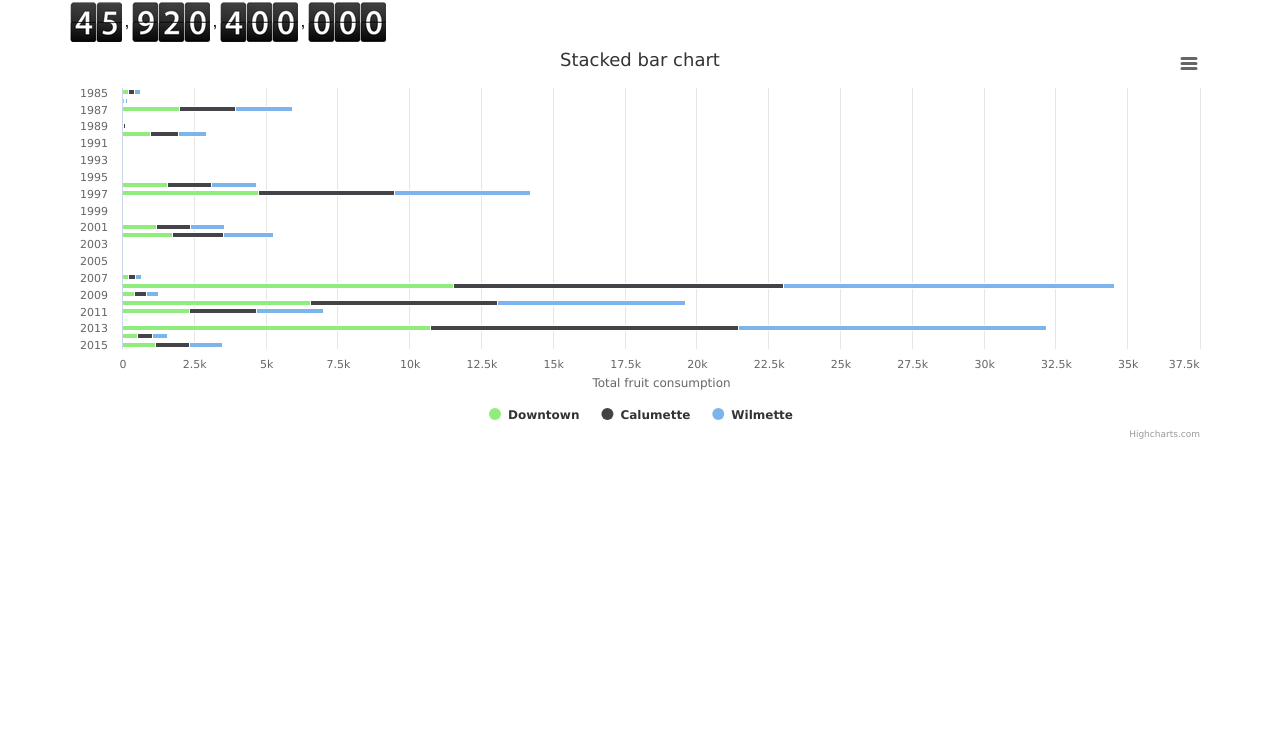
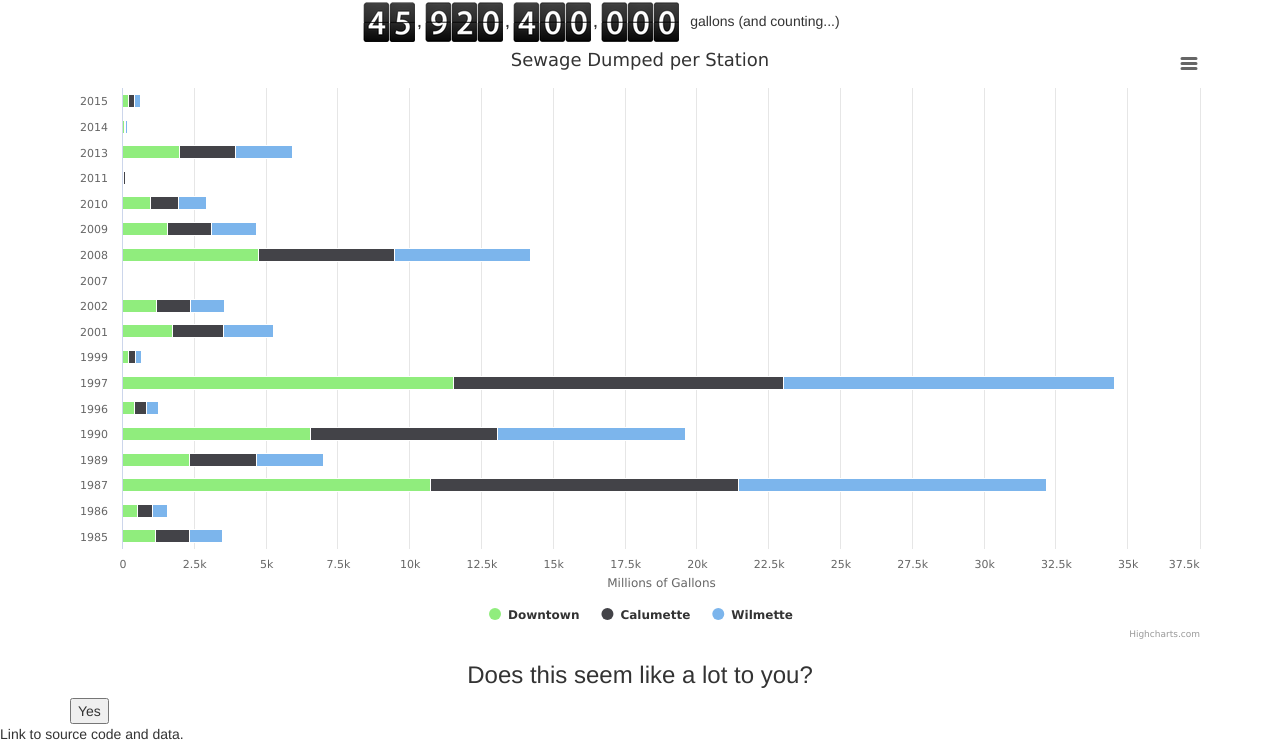
Before and after one commit to NORCatUofC/lakereversals, a plain HTML site: page index.html in a window 1280 px wide. Shown: the part 68-812 px from the top of the page. Drawn offline with nearby package versions, Linux system fonts and the light colour scheme.

Commit message:
Got rid of years from chart with 0 sewage

```diff
--- a/index.html
+++ b/index.html
@@ -15,12 +15,35 @@
 </head>
 
 <body>
+    <style>
+        h1, h3 {
+            text-align:center;
+        }
+    </style>
     <div class="container">
-        <h1>Swimming in Sewage</h1>
-        <span id='theCounter'>0</span>
+        <h1>Chicago sewage dumped in Lake Michigan </h1>
+        <div class="row">
+            <div class="col-sm-10 col-sm-offset-1 col-md-8 col-md-offset-2 col-lg-6 col-lg-offset-3">
+                <span id='theCounter' style="text-align:center">0</span> &nbsp;&nbsp;gallons (and counting...)
+            </div>
+
+
+        </div>
+
     </div>
     <div class="container">
-        <div id="container" style="min-width: 310px; height: 400px; margin: 0 auto"></div>
+        <div id="container" style="min-width: 310px; height: 600px; margin: 0 auto"></div>
+    </div>
+    <div class="container">
+        <h3>Does this seem like a lot to you?</h3>
+        <div class="row">
+            <div class="col-xs-6">
+                <button class="button">Yes</button>
+            </div>
+        </div>
+    </div>
+    <div id="footer">
+        Link to source code and data.
     </div>
 
 
--- a/js/gallonsPerYear.js
+++ b/js/gallonsPerYear.js
@@ -8,7 +8,7 @@ function drawGallonsPerYearChart(years, series) {
             type: 'bar'
         },
         title: {
-            text: 'Stacked bar chart'
+            text: 'Sewage Dumped per Station'
         },
         xAxis: {
             categories: years
@@ -16,7 +16,7 @@ function drawGallonsPerYearChart(years, series) {
         yAxis: {
             min: 0,
             title: {
-                text: 'Total fruit consumption'
+                text: 'Millions of Gallons'
             }
         },
         legend: {
--- a/js/swimmingInSewage.js
+++ b/js/swimmingInSewage.js
@@ -29,9 +29,13 @@ function gallonsPerStationSeries(data) {
     var years = {};
     var yearsList = [];
     // TODO: Change 2016 to current year to something more dynamic.
-    for (var year = 1985; year < 2016; year++) {
-        years[year] = 0;
-        yearsList.push(year);
+    for (var i = 0; i < data.length; i++) {
+        var year = parseInt(data[i].year);
+        if ($.inArray( year, yearsList) < 0) {
+            years[year] = 0;
+            yearsList.push(year);
+        }
+
     }
 
     var stations = {
@@ -67,16 +71,3 @@ function gallonsPerStationSeries(data) {
     });
     return {series: retVal.reverse(), years: yearsList};
 }
-
-/*
-    series: [{
-        name: 'John',
-        data: [5, 3, 4, 7, 2]
-    }, {
-        name: 'Jane',
-        data: [2, 2, 3, 2, 1]
-    }, {
-        name: 'Joe',
-        data: [3, 4, 4, 2, 5]
-    }]
-*/
```
